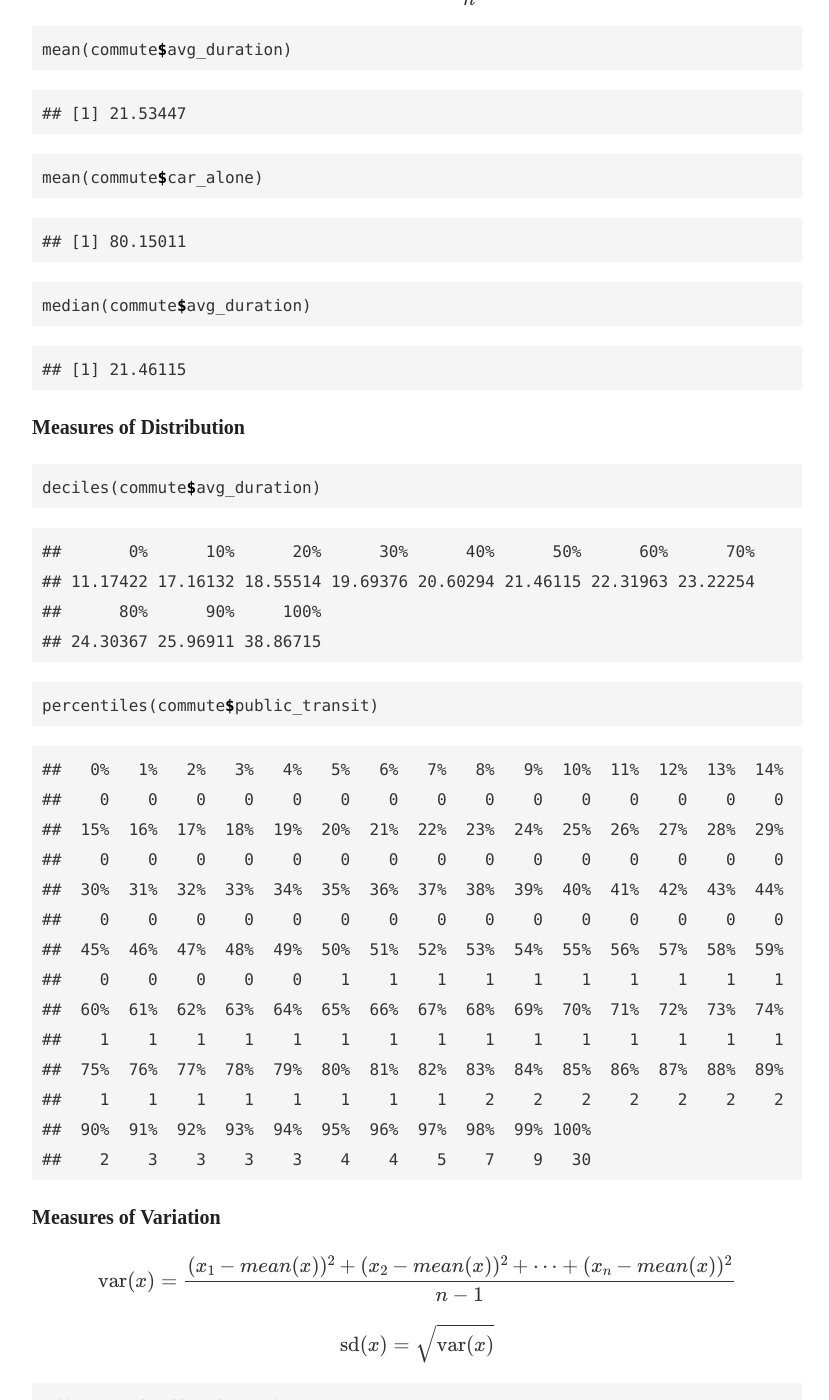
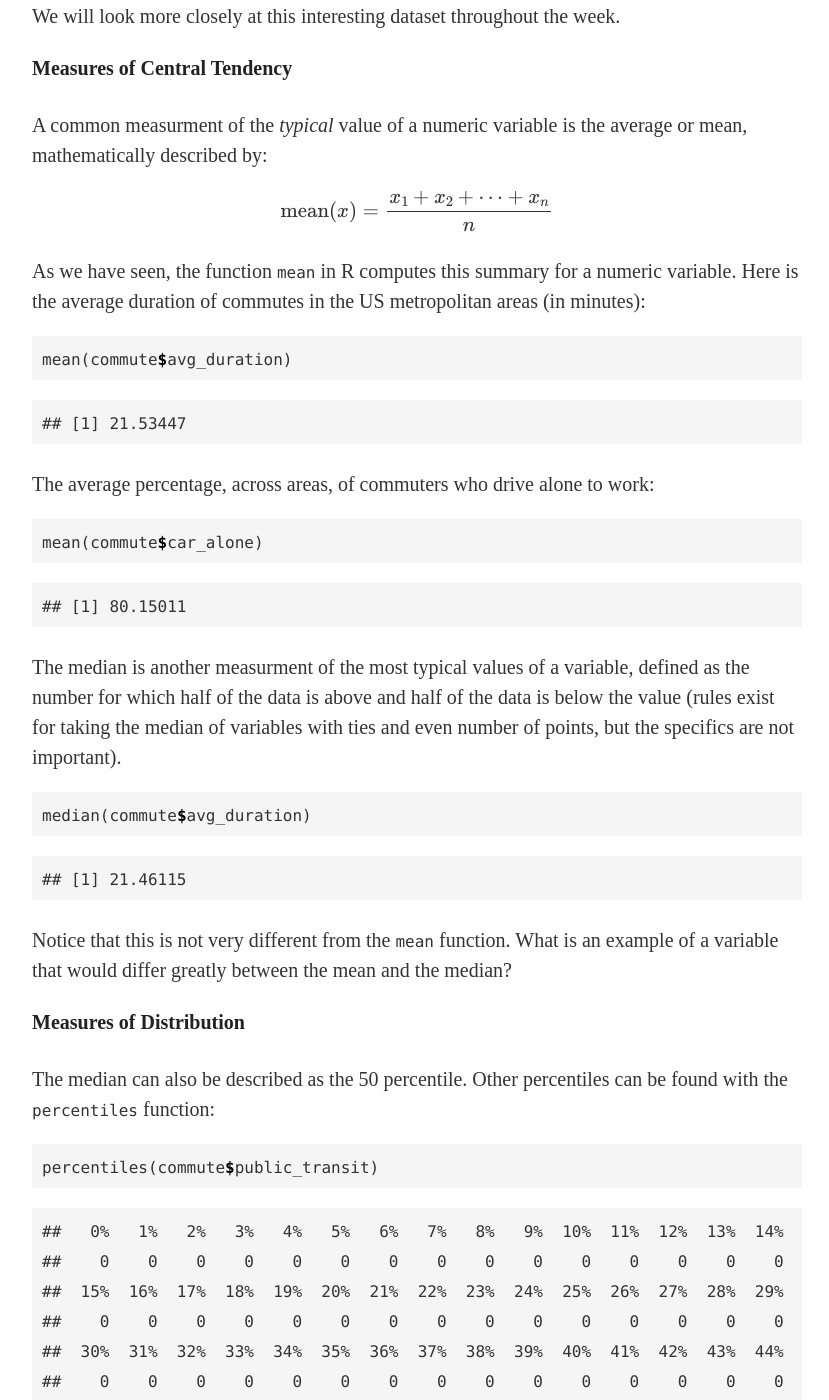
Before and after one commit to statsmaths/stat209, a Jekyll site: the page built from _notes/class05-numeric-summaries.md, in a window 1280 px wide and 1400 px high, scrolled down 1443 px. Shown: the whole window, without its empty margins (223-1052 px from the left). Built offline with Jekyll 4.4.1, drawn with Linux system fonts in a browser that asks for light colours; formulas are drawn with MathJax 3; some of the changed text lies outside the part shown.

Commit message:
update notes

```diff
--- a/_notes/class05-numeric-summaries.md
+++ b/_notes/class05-numeric-summaries.md
@@ -9,6 +9,9 @@ output: html_notebook
 
 
 ### Variable Types
+
+Thesenotes use a set of data describing the commuting patterns in
+906 metropolitan areas within the United States.
 
 
 {% highlight r %}
@@ -35,7 +38,8 @@ commute <- read_csv("https://raw.githubusercontent.com/statsmaths/stat_data/gh-p
 ## #   time_0900_0959 <dbl>
 {% endhighlight %}
 
-### Data Dictionary
+The variables available for analysis are described by the following
+data dictionary and schema:
 
 - **name** (chr): name of the metropolitan or micropolitan area
 - **lat** (dbl): latitude of the centroid of the area
@@ -50,9 +54,19 @@ commute <- read_csv("https://raw.githubusercontent.com/statsmaths/stat_data/gh-p
 - **public_transit** (dbl): proportion of workers commuting by public transit (0-100)
 - **time_0900_0959** (dbl): proportion of workers commuting to work between 9am and 10am (0-100)
 
+We will look more closely at this interesting dataset throughout
+the week.
+
 ### Measures of Central Tendency
 
+A common measurment of the *typical* value of a numeric variable
+is the average or mean, mathematically described by:
+
 $$ \text{mean}(x) = \frac{x_1 + x_2 + \cdots + x_n}{n} $$
+
+As we have seen, the function `mean` in R computes this summary
+for a numeric variable. Here is the average duration of commutes
+in the US metropolitan areas (in minutes):
 
 
 {% highlight r %}
@@ -65,6 +79,9 @@ mean(commute$avg_duration)
 ## [1] 21.53447
 {% endhighlight %}
 
+The average percentage, across areas, of commuters who drive alone
+to work:
+
 
 {% highlight r %}
 mean(commute$car_alone)
@@ -75,6 +92,11 @@ mean(commute$car_alone)
 {% highlight text %}
 ## [1] 80.15011
 {% endhighlight %}
+
+The median is another measurment of the most typical values of a variable,
+defined as the number for which half of the data is above and half of the
+data is below the value (rules exist for taking the median of variables
+with ties and even number of points, but the specifics are not important).
 
 
 {% highlight r %}
@@ -87,22 +109,14 @@ median(commute$avg_duration)
 ## [1] 21.46115
 {% endhighlight %}
 
+Notice that this is not very different from the `mean` function. What is
+an example of a variable that would differ greatly between the mean and
+the median?
 
 ### Measures of Distribution
 
-
-{% highlight r %}
-deciles(commute$avg_duration)
-{% endhighlight %}
-
-
-
-{% highlight text %}
-##       0%      10%      20%      30%      40%      50%      60%      70%
-## 11.17422 17.16132 18.55514 19.69376 20.60294 21.46115 22.31963 23.22254
-##      80%      90%     100%
-## 24.30367 25.96911 38.86715
-{% endhighlight %}
+The median can also be described as the 50 percentile. Other percentiles
+can be found with the `percentiles` function:
 
 
 {% highlight r %}
@@ -128,14 +142,55 @@ percentiles(commute$public_transit)
 ##    2    3    3    3    3    4    4    5    7    9   30
 {% endhighlight %}
 
+Can you describe what the 25 percentile means, roughly speaking? Often
+we only want the *deciles* of a variable, for which the `deciles` function
+is used:
+
+
+{% highlight r %}
+deciles(commute$avg_duration)
+{% endhighlight %}
+
+
+
+{% highlight text %}
+##       0%      10%      20%      30%      40%      50%      60%      70%
+## 11.17422 17.16132 18.55514 19.69376 20.60294 21.46115 22.31963 23.22254
+##      80%      90%     100%
+## 24.30367 25.96911 38.86715
+{% endhighlight %}
+
+How do these eleven numbers tell a bigger picture than the single mean or
+median?
+
 ### Measures of Variation
+
+In addition of measuring percentiles, often it is useful to give a single
+number to describe how spread out a variable is. One common measurment is
+the variance, the average distance of points from the mean:
 
 $$ \text{var}(x) = \frac{(x_1 - mean(x))^2 + (x_2 - mean(x))^2 + \cdots + (x_n - mean(x))^2}{n - 1} $$
 
+If we take the variance of the `avg_duration` variable:
 
+
+{% highlight r %}
+var(commute$median_income)
+{% endhighlight %}
+
+
+
+{% highlight text %}
+## [1] 90582868
+{% endhighlight %}
+
+What are the units? Minutes squared. That doesn't make much sense, so often
+we take the square root of the variance instead to arrive at the standard
+deviation:
 
 $$ \text{sd}(x) = \sqrt{\text{var}(x)} $$
 
+Which is computed with the `sd` function:
 
 
 {% highlight r %}
@@ -148,7 +203,15 @@ sd(commute$median_income)
 ## [1] 9517.503
 {% endhighlight %}
 
-### Standard Deviation Rule (66-95-99.6)
+Higher standard deviations indicate that the variable is spread over a larger
+range and lower deviations indicate that the variable is spread over a smaller
+range.
+
+### Standard Deviation Rules
+
+The standard deviation can feel a bit abstract, but it is best to think
+of it as a rough measurment of how far data tends to be away from the mean.
+For example, take the mean of the median age across the metropolitan areas:
 
 
 {% highlight r %}
@@ -161,6 +224,8 @@ mean(commute$median_age)
 ## [1] 38.40971
 {% endhighlight %}
 
+And the standard deviation of this variable.
+
 
 {% highlight r %}
 sd(commute$median_age)
@@ -172,12 +237,19 @@ sd(commute$median_age)
 ## [1] 4.817763
 {% endhighlight %}
 
-Expect 66% of the data from 33.6 to 43.2 years and 95%
-between 28.8 and 48 years.
+As a general rule, we would expect 66% of the data to be within 1
+standard deviation of the mean. That is, two-thirds of the metropolitan
+areas should have median ages between 33.6 and 43.2 years.
+Similarly, 95% of the data should be within two standard deviations of
+the mean. That is, between 28.8 and 48 years.
 
 
 {% highlight r %}
 qplot(median_age, data = commute)
 {% endhighlight %}
 
-<img src="../assets/class05-numeric-summaries/unnamed-chunk-12-1.png" title="plot of chunk unnamed-chunk-12" alt="plot of chunk unnamed-chunk-12" width="100%" />
+<img src="../assets/class05-numeric-summaries/unnamed-chunk-13-1.png" title="plot of chunk unnamed-chunk-13" alt="plot of chunk unnamed-chunk-13" width="100%" />
+
+Does the graphic confirm these rules of thumb? Note that the rules
+generally apply only to data that is (very) roughly shaped like a bell
+curve.
```
Also changed, not shown: _notes/class05-numeric-summaries.Rmd (+72 -7 lines), assets/class05-numeric-summaries/unnamed-chunk-13-1.png (renamed from assets/class05-numeric-summaries/unnamed-chunk-12-1.png).
